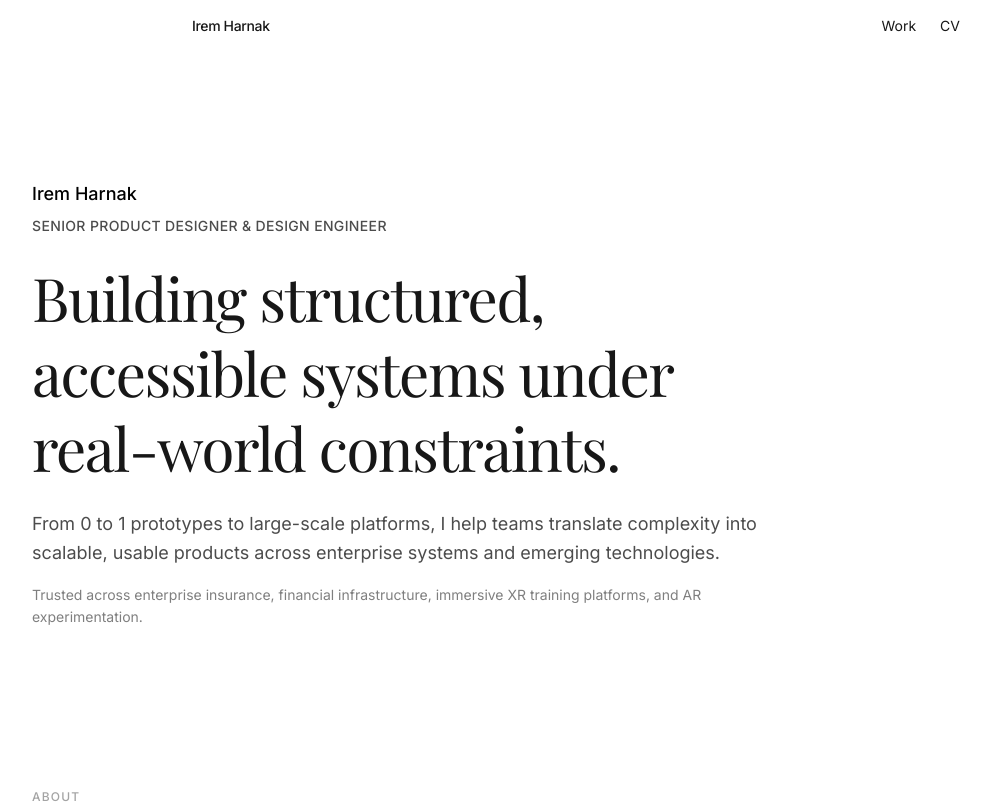
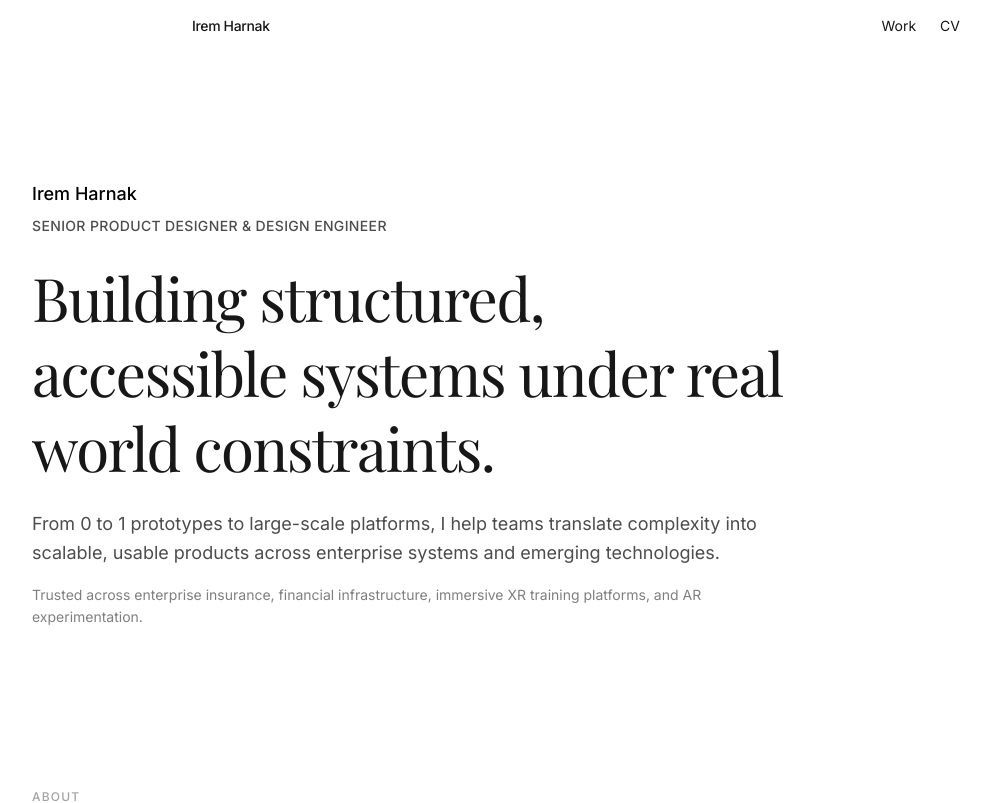
Before and after one commit to iremharnak/portfolio-2026, a Next.js app: page / in a window 1280 px wide. Shown: the top 803 px of the page, without its empty margins (64-1055 px from the left). Built offline with nearby package versions, Linux system fonts and the light colour scheme; a web font is replaced by a local one.

Commit message:
more real world em dash removal

```diff
--- a/src/app/page.tsx
+++ b/src/app/page.tsx
@@ -16,7 +16,7 @@ export default function HomePage() {
               Senior Product Designer &amp; Design Engineer
             </p>
             <h1 className="mt-6 font-serif text-4xl leading-tight tracking-tight sm:text-5xl lg:text-6xl">
-              Building structured, accessible systems under real-world
+              Building structured, accessible systems under real world
               constraints.
             </h1>
             <p className="mt-6 text-base leading-relaxed text-black/70 lg:text-lg">
--- a/src/app/work/lumeto/page.tsx
+++ b/src/app/work/lumeto/page.tsx
@@ -101,7 +101,7 @@ export default function LumetoCasePage() {
             <p className="mt-6 text-base leading-relaxed text-neutral-600 lg:text-lg">
               Traditional actor-led crisis simulation training is expensive,
               difficult to scale, and logistically complex. As a result,
-              trainees often receive limited practice before facing real-world
+              trainees often receive limited practice before facing real world
               high-stakes scenarios.
             </p>
             <p className="mt-4 text-base leading-relaxed text-neutral-600 lg:text-lg">
@@ -327,7 +327,7 @@ export default function LumetoCasePage() {
               Adopted within healthcare and public safety training contexts.
             </p>
             <p className="mt-4 text-sm leading-relaxed text-neutral-400 italic">
-              User scale reflects real-world deployment following platform
+              User scale reflects real world deployment following platform
               launch.
             </p>
           </FadeIn>
```
